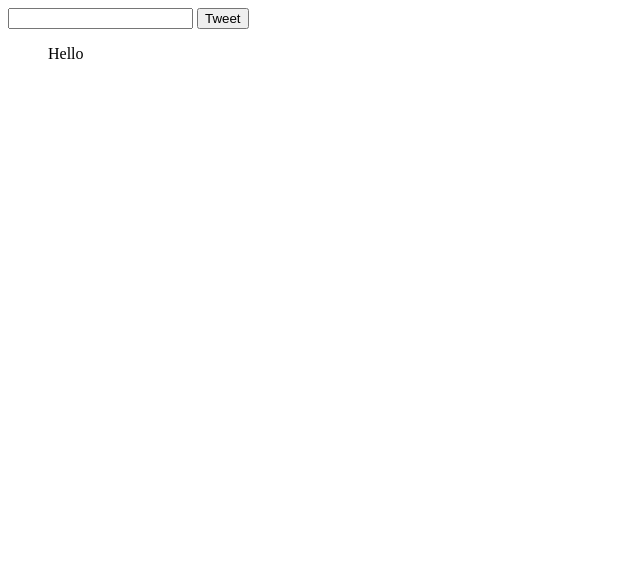
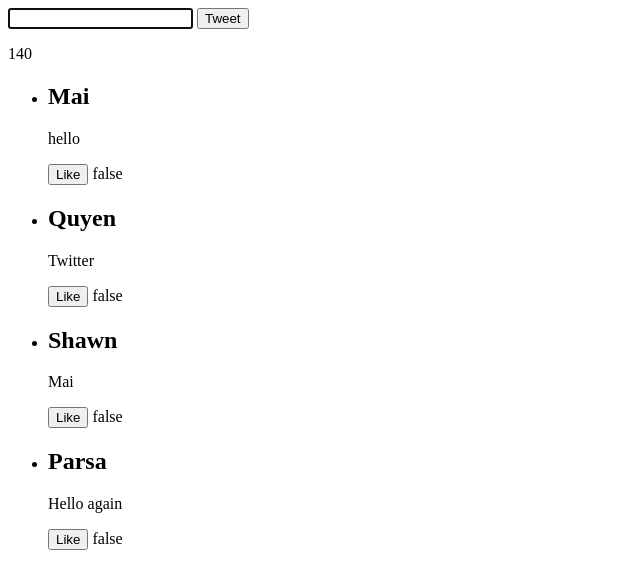
Before and after one commit to ShawnTalvacchia/Bitter, a plain HTML site: page index.html in a window 1280 px wide. Shown: the whole page, without its empty margins (0-640 px from the left). Drawn offline with Linux system fonts and the light colour scheme.

Commit message:
Add features

```diff
--- a/index.html
+++ b/index.html
@@ -8,8 +8,9 @@
     <link rel="stylesheet" href="style.css" />
   </head>
   <body>
-    <input type="text" id="tweetInput" />
+    <input maxlength="140" type="text" id="tweetInput" />
     <button onclick="createTweet()">Tweet</button>
+    <p id="tweetLength"></p>
     <ul id="tweets"></ul>
     <script src="script.js"></script>
   </body>
--- a/script.js
+++ b/script.js
@@ -1,19 +1,60 @@
-let tweets = [{ body: "Hello" }];
+let tweets = [];
+let inputField = document.getElementById("tweetInput");
 
-function renderSingleTweet(tweet) {
-  return `${tweet.body}`;
+// Create new tweet object
+function newTweet(body, userName, isLiked = false) {
+  return {
+    body,
+    isLiked,
+    userName
+  };
 }
 
+tweets.push(newTweet("hello", (userName = "Mai")));
+tweets.push(newTweet("Twitter", (userName = "Quyen")));
+tweets.push(newTweet("Mai", (userName = "Shawn")));
+tweets.push(newTweet("Hello again", (userName = "Parsa")));
+
+//Create template for tweet
+function renderSingleTweet(tweet, index) {
+  return `
+  <li>
+    <h2> ${tweet.userName} </h2>
+    <p> ${tweet.body} </p>
+    <button class="btn btn-sm btn-outline-success complete" onclick=toggle(${index})>${
+    tweet.isLiked ? "Unlike" : "Like"
+  }</button> ${tweet.isLiked}
+</li>
+    `;
+}
+
+//Take tweet array, apply template to each element, put in HTML
 function renderTweets() {
   let tweetsList = tweets.map(renderSingleTweet);
-  document.getElementById("tweets").innerHTML = tweetsList;
+  document.getElementById("tweets").innerHTML = tweetsList.join("");
 }
 
+//Take input from user and create new tweet
 function createTweet() {
-  let tweet = {};
-  let tweetContent = document.getElementById("tweetInput").value;
-  tweet.body = tweetContent;
+  let tweetContent = inputField.value;
+  let tweet = newTweet(tweetContent, "Quyen");
   tweets.push(tweet);
   renderTweets();
+  inputField.value = "";
+  updateLength();
 }
+
+function toggle(index) {
+  tweets[index].isLiked = !tweets[index].isLiked;
+  renderTweets();
+}
+
+function updateLength() {
+  let tweetString = inputField.value.length;
+  document.getElementById("tweetLength").innerHTML = 140 - tweetString;
+}
+
+document.getElementById("tweetInput").focus();
+inputField.addEventListener("keyup", updateLength());
+
 renderTweets();
```
Also changed, not shown: README.md.
